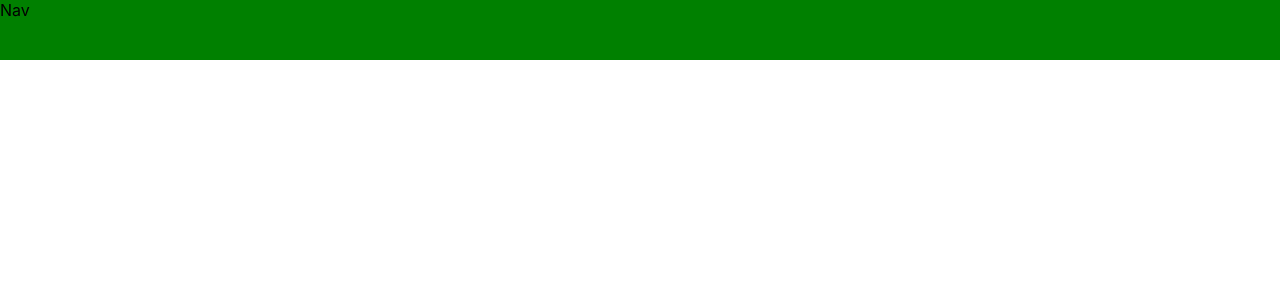
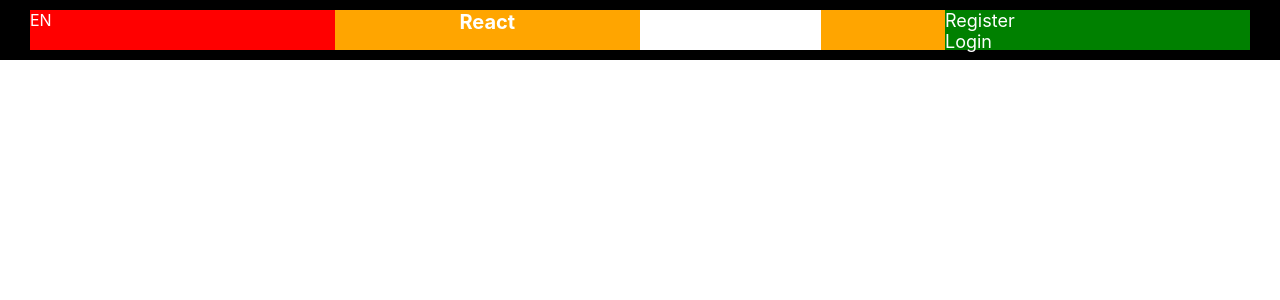
Before and after one commit to DanteThuta/react_shoppingcart, a React (Create React App) app: page / in a window 1280 px wide. Shown: the top 300 px of the page. Built offline with nearby package versions, Linux system fonts and the light colour scheme.

Commit message:
Creating Navbar 2

```diff
--- a/src/components/Navbar.jsx
+++ b/src/components/Navbar.jsx
@@ -1,12 +1,76 @@
 import React from "react";
 import styled from "styled-components";
+// import { SearchOutlinedIcon } from "@mui/icons-material/SearchOutlined";
+import ShoppingCartOutlinedIcon from "@mui/icons-material/ShoppingCartOutlined";
 
 function Navbar() {
   const Container = styled.div`
+    background-color: black;
+    height: 60px;
+    color: white;
+  `;
+
+  const Wrapper = styled.div`
+    padding: 10px 30px;
+    height: 40px;
+    display: flex;
+    justify-content: space-between;
+  `;
+
+  const Left = styled.div`
+    width: 33.33%;
+    background-color: red;
+    flex: 1;
+  `;
+
+  const Center = styled.div`
+    width: 33.33%;
+    background-color: orange;
+    display: flex;
+    flex: 2;
+    justify-content: space-evenly;
+
+    .logo {
+      font-size: 20px;
+      font-weight: bold;
+    }
+
+    .input {
+      border: 0;
+      /* border-radius: 30px; */
+    }
+  `;
+
+  const Right = styled.div`
+    width: 33.33%;
     background-color: green;
-    height: 60px;
+
+    flex: 1;
   `;
-  return <Container>Nav</Container>;
+
+  const MenuItem = styled.div`
+    font-size: 18px;
+    cursor: pointer;
+  `;
+
+  return (
+    <Container>
+      <Wrapper>
+        <Left>
+          <span>EN</span>
+          {/* <SearchOutlinedIcon></SearchOutlinedIcon> */}
+        </Left>
+        <Center>
+          <div className="logo">React</div>
+          <input type="text" className="input" />
+        </Center>
+        <Right>
+          <MenuItem>Register</MenuItem>
+          <MenuItem>Login</MenuItem>
+        </Right>
+      </Wrapper>
+    </Container>
+  );
 }
 
 export default Navbar;
```
